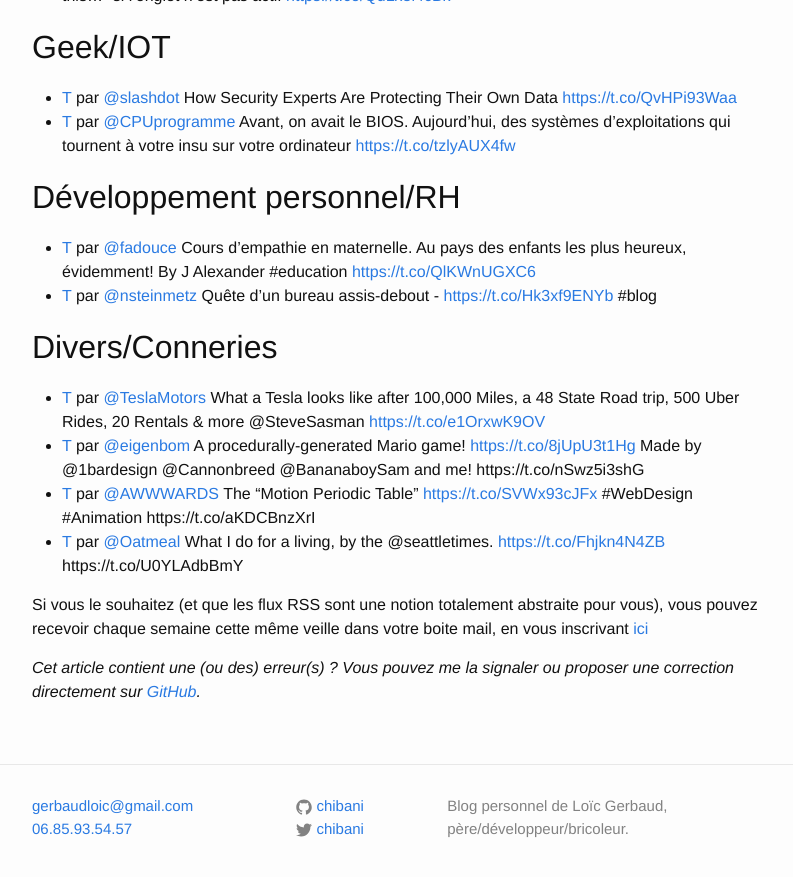
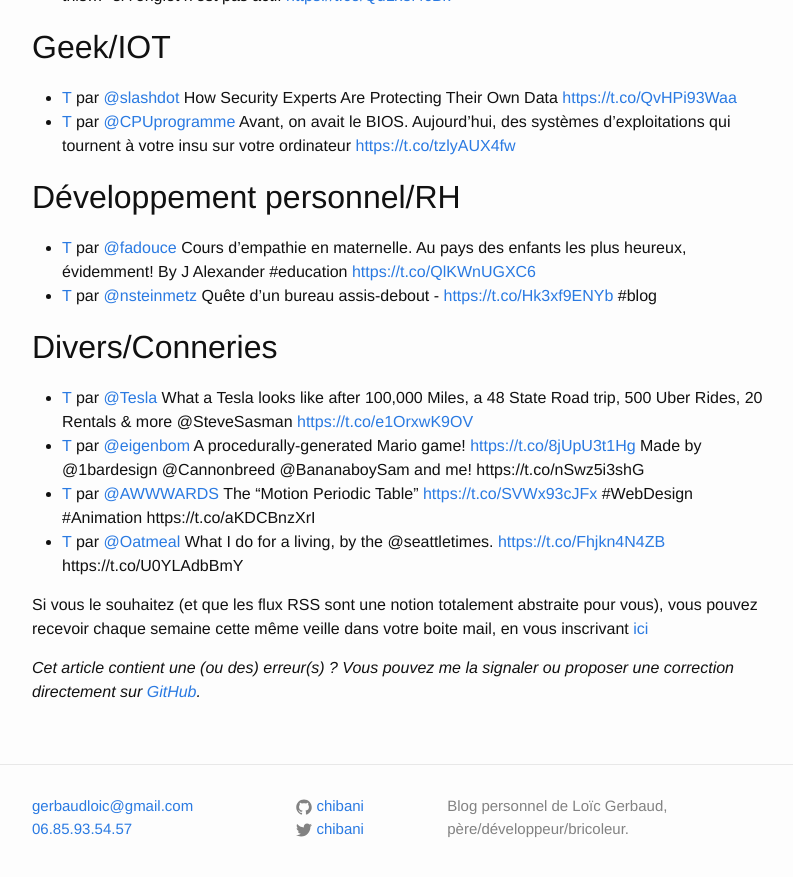
Before and after one commit to chibani/chibani.github.io, a Jekyll site: the page built from _posts/2016-09-02-veille.markdown, in a window 1280 px wide and 900 px high, scrolled down 1350 px. Shown: the top 877 px of the window, without its empty margins (238-1031 px from the left). Built offline with Jekyll 4.4.1, drawn with Linux system fonts in a browser that asks for light colours.

Commit message:
Update 2016-09-02-veille.markdown
Fix broken link to Tesla

```diff
--- a/_posts/2016-09-02-veille.markdown
+++ b/_posts/2016-09-02-veille.markdown
@@ -51,7 +51,7 @@
 
 
 ## Divers/Conneries
-- [T](http://twitter.com/TeslaMotors/status/770307869975601153) par [@TeslaMotors](https://twitter.com/TeslaMotors) What a Tesla looks like after 100,000 Miles, a 48 State Road trip, 500 Uber Rides, 20 Rentals &amp; more @SteveSasman [https://t.co/e1OrxwK9OV](https://t.co/e1OrxwK9OV)
+- [T](http://twitter.com/Tesla/status/770307869975601153) par [@Tesla](https://twitter.com/Tesla) What a Tesla looks like after 100,000 Miles, a 48 State Road trip, 500 Uber Rides, 20 Rentals &amp; more @SteveSasman [https://t.co/e1OrxwK9OV](https://t.co/e1OrxwK9OV)
 - [T](http://twitter.com/eigenbom/status/770461897921589248) par [@eigenbom](https://twitter.com/eigenbom) A procedurally-generated Mario game! [https://t.co/8jUpU3t1Hg](https://t.co/8jUpU3t1Hg) Made by @1bardesign @Cannonbreed @BananaboySam and me! https://t.co/nSwz5i3shG
 - [T](http://twitter.com/AWWWARDS/status/770562971244322816) par [@AWWWARDS](https://twitter.com/AWWWARDS) The "Motion Periodic Table" [https://t.co/SVWx93cJFx](https://t.co/SVWx93cJFx)  #WebDesign #Animation https://t.co/aKDCBnzXrI
 - [T](http://twitter.com/Oatmeal/status/771063197784641536) par [@Oatmeal](https://twitter.com/Oatmeal) What I do for a living, by the @seattletimes.  [https://t.co/Fhjkn4N4ZB](https://t.co/Fhjkn4N4ZB) https://t.co/U0YLAdbBmY
```
